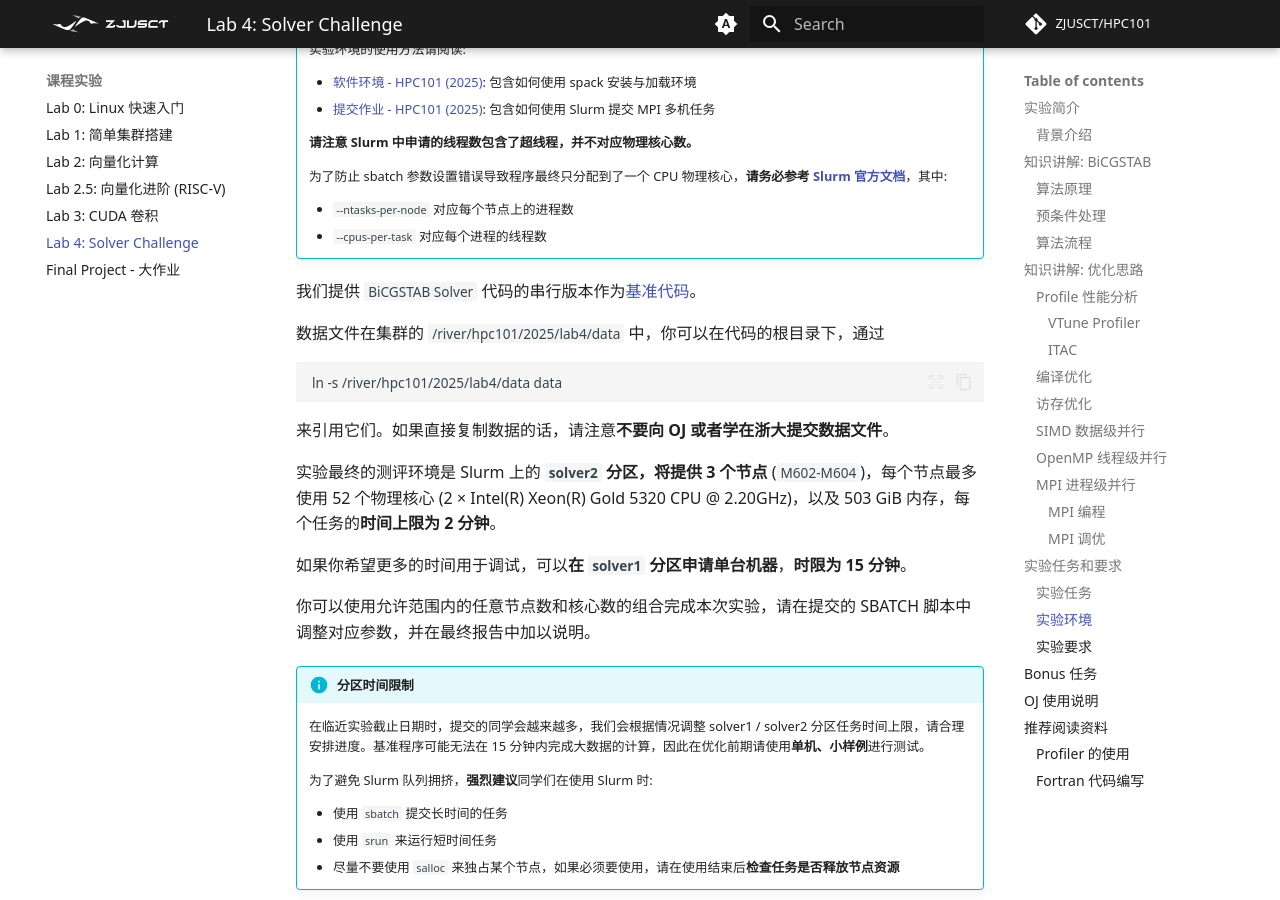
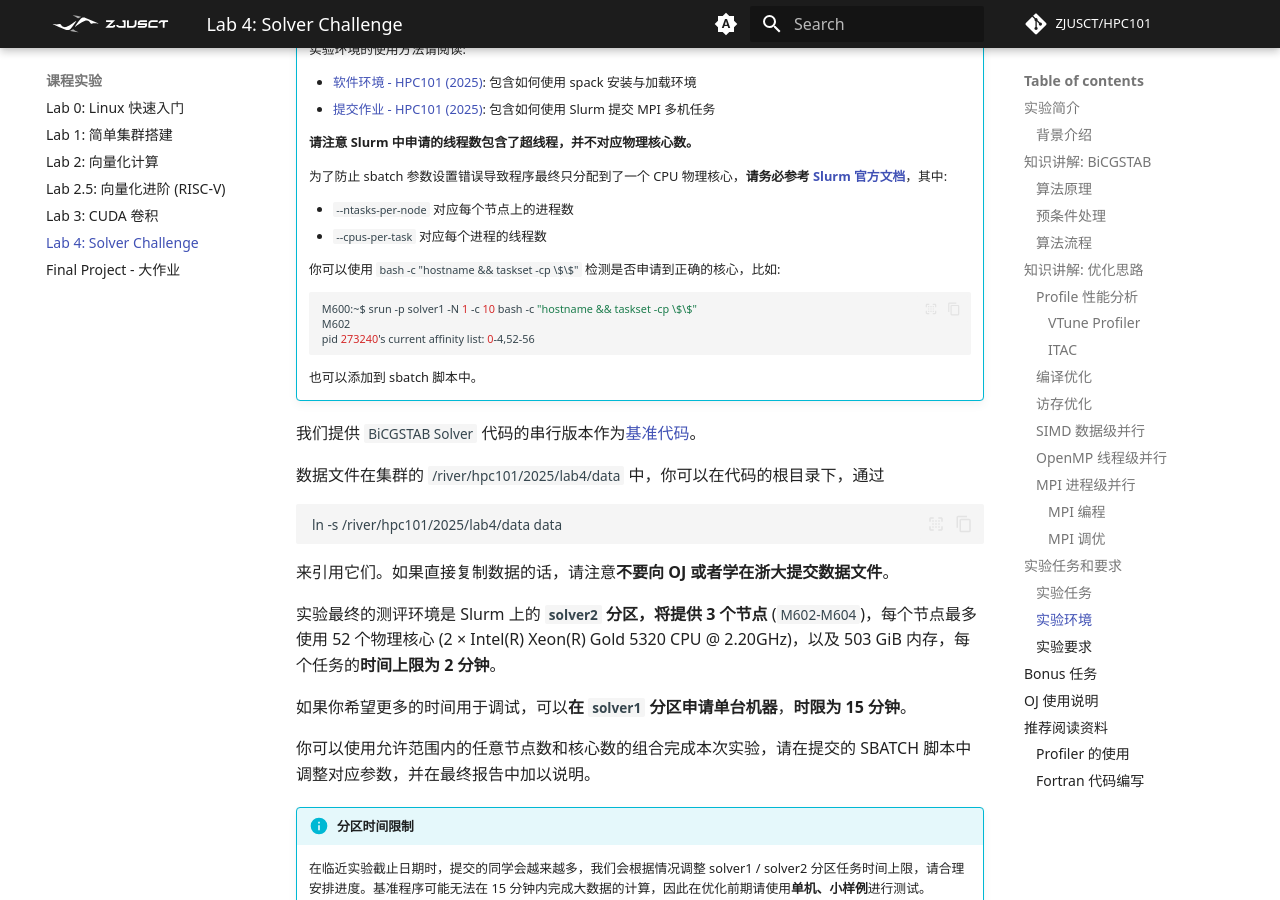
Before and after one commit to wys917/HPC101, an MkDocs documentation site: the page built from docs/lab/Lab4-Solver-Challenge/index.md, in a window 1280 px wide and 900 px high, scrolled down 18231 px. Built offline with MkDocs 1.6.1 and Material for MkDocs 9.7.7, drawn with Linux system fonts in a browser that asks for light colours; some web fonts are replaced; comment, search, counter and statistics services are not loaded.

Commit message:
feat: add sbatch tips

````diff
--- a/docs/lab/Lab4-Solver-Challenge/index.md
+++ b/docs/lab/Lab4-Solver-Challenge/index.md
@@ -666,6 +666,16 @@ spack install intel-oneapi-itac  # ITAC
     - `--ntasks-per-node` 对应每个节点上的进程数
     - `--cpus-per-task` 对应每个进程的线程数
 
+    你可以使用 `bash -c "hostname && taskset -cp \$\$"` 检测是否申请到正确的核心，比如:
+
+    ```bash
+    M600:~$ srun -p solver1 -N 1 -c 10 bash -c "hostname && taskset -cp \$\$"
+    M602
+    pid 273240's current affinity list: 0-4,52-56
+    ```
+
+    也可以添加到 sbatch 脚本中。
+
 我们提供 `BiCGSTAB Solver` 代码的串行版本作为[基准代码](https://github.com/ZJUSCT/HPC101/tree/main/src/lab4)。
 
 数据文件在集群的 `/river/hpc101/2025/lab4/data` 中，你可以在代码的根目录下，通过
````
